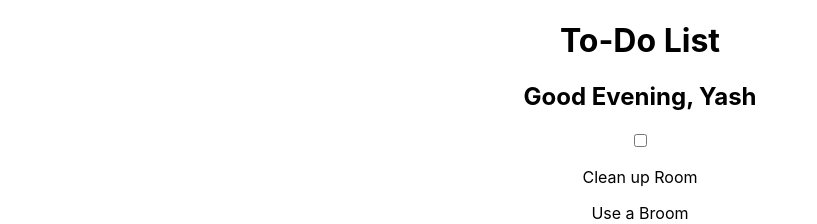
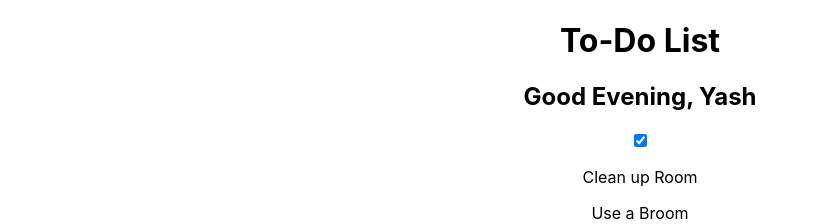
Before and after one commit to yash-suresh/2-do-List, a React (Create React App) app: page / in a window 1280 px wide. Shown: the top 224 px of the page, without its empty margins (0-817 px from the left). Built offline with nearby package versions, Linux system fonts and the light colour scheme.

Commit message:
included states of props

```diff
--- a/src/List.js
+++ b/src/List.js
@@ -43,7 +43,7 @@ class List extends React.Component
     {
         return (
             <div className="List">
-                <input type="checkbox" defaultChecked={this.isChecked} onChange={this.toggleChange}/>
+                <input type="checkbox" defaultChecked={this.props.completed} onChange={this.toggleChange}/>
                 <p>{this.props.task}</p>
                 <p style={{display: !this.props.item && "none"}}> Use a {this.props.item}</p>
                 <p> {this.state.name}</p>
--- a/src/ToDoistItems.js
+++ b/src/ToDoistItems.js
@@ -5,7 +5,7 @@ const Items =
             id: 1,
             task: "Clean up Room",
             item: "Broom",
-            completed:false
+            completed:true
         },
         {
             id: 2,
```
